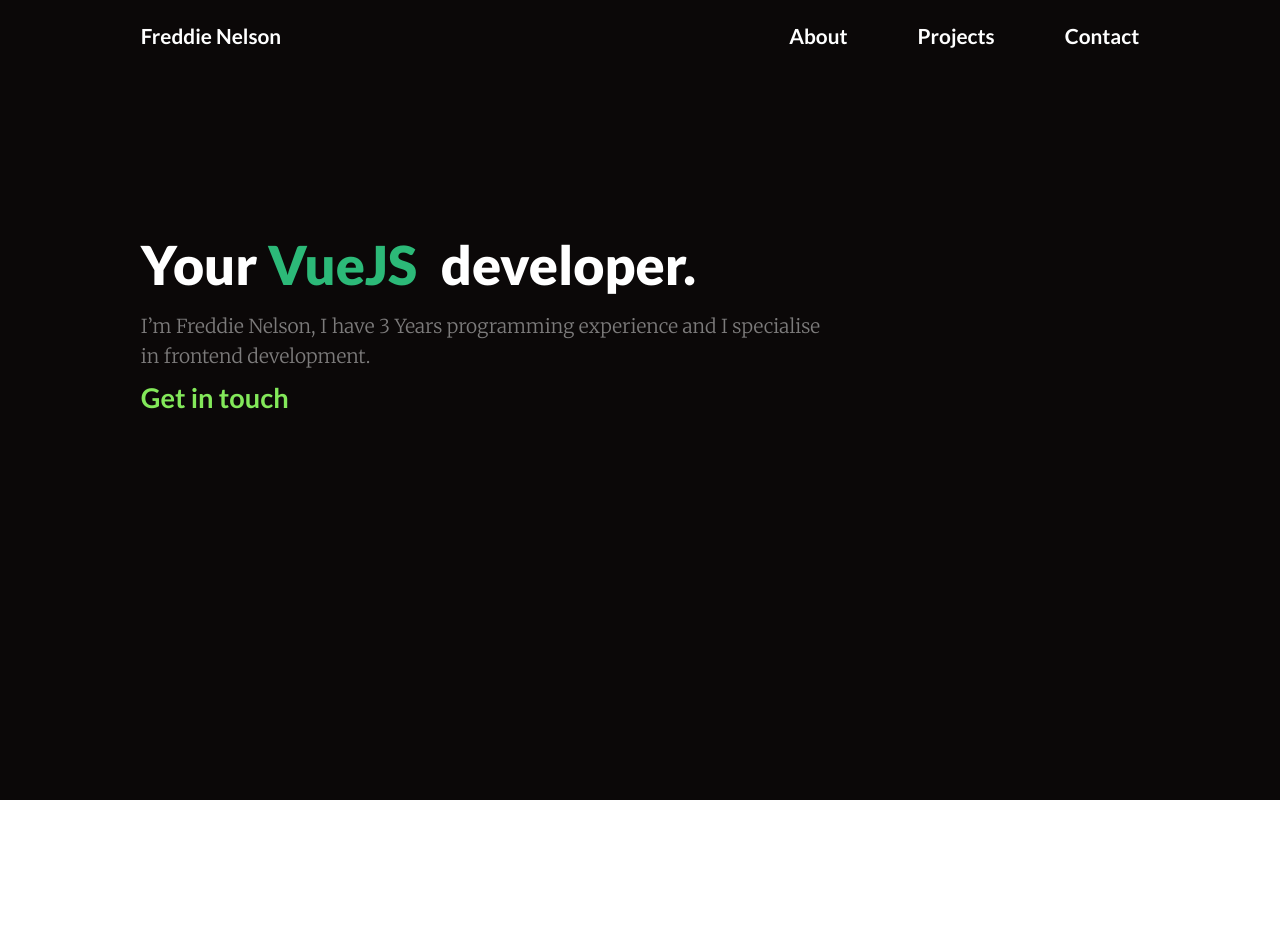
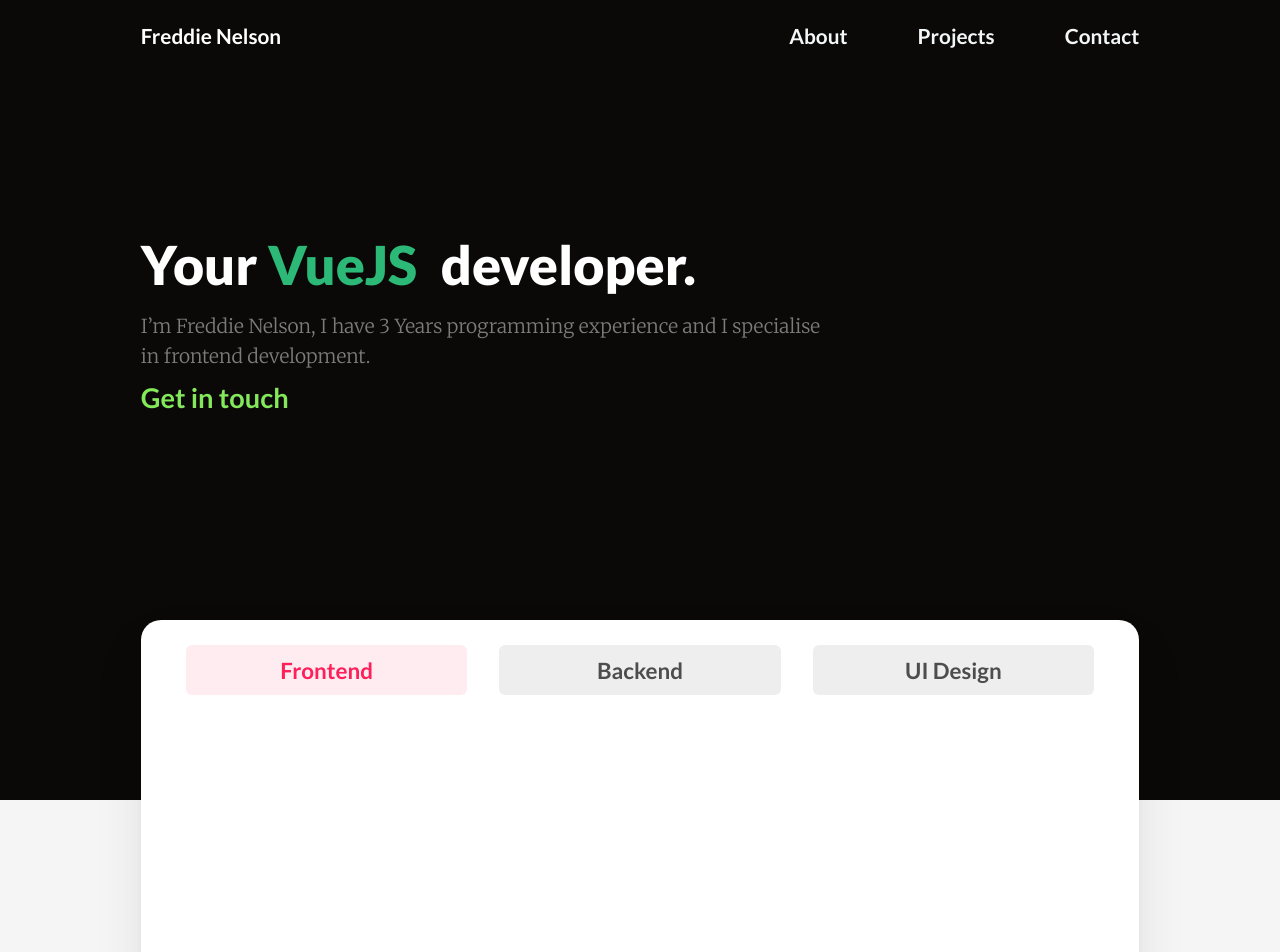
Before and after one commit to freddie-nelson/freddienelson.co.uk, a Vue app: page / in a window 1280 px wide. Shown: the top 952 px of the page. Before the commit the page ends 800 px from the top, so only its background shows below. Built offline with nearby package versions, Linux system fonts and the light colour scheme.

Commit message:
add skills section

```diff
--- a/package.json
+++ b/package.json
@@ -13,6 +13,7 @@
   },
   "devDependencies": {
     "@iconify-icons/line-md": "^1.0.5",
+    "@iconify-icons/uil": "^1.0.1",
     "@iconify/vue": "^2.0.0-rc.2",
     "@typescript-eslint/eslint-plugin": "^2.33.0",
     "@typescript-eslint/parser": "^2.33.0",
--- a/src/App.vue
+++ b/src/App.vue
@@ -2,6 +2,8 @@
   <mobile-menu :showMenu="showMenu" @close-menu="showMenu = false" />
   <navbar @show-menu="showMenu = true" />
   <hero />
+  <skills />
+  <about />
 </template>
 
 <script lang="ts">
@@ -9,6 +11,8 @@
 import MobileMenu from "./components/MobileMenu.vue";
 import Navbar from "./sections/nav/Nav.vue";
 import Hero from "./sections/hero/Hero.vue";
+import Skills from "./sections/skills/Skills.vue";
+import About from "./sections/about/About.vue";
 
 import { defineComponent } from 'vue';
 
@@ -17,7 +21,9 @@
   components: {
     MobileMenu,
     Navbar,
-    Hero
+    Hero,
+    Skills,
+    About
   },
   data() {
     return {
@@ -70,19 +76,26 @@
 
   // fonts
   --page-title: 900 max(4.2vw, 2.8rem) "Lato", "Arial", sans-serif;
+  --page-subtitle: 300 max(1.3vw, 1.2rem)/1.55 "Merriweather", serif;
   --heading: 700 3.375rem "Lato", "Arial", sans-serif;
   --heading-bolder: 900 3.375rem "Lato", "Arial", sans-serif;
-  --para: 300 max(1.3vw, 1.2rem)/1.55 "Merriweather", serif;
+  --para: 300 1rem/1.55 "Merriweather", serif;
   --para-small: 300 0.875rem/1.55 "Merriweather", serif;
 
   // spacing
   --side-padding: min(11vw, 250px);
 
+  // skills section
+  --skills-btn-bg: #eeeeee;
+  --skills-btn-text: #4d4d4d;
+  --skills-btn-selected-bg: #FFECF1;
+  --skills-btn-selected-text: #FF1F5A;
+
   // responsive variables
   @media screen and (max-width: 700px) {
     --side-padding: 3vw;
     --page-title: 900 max(4.2vw, 2.8rem)/.95 "Lato", "Arial", sans-serif;
-    --para: 300 max(1.3vw, 1.02rem)/1.45 "Merriweather", serif;
+    --page-subtitle: 300 max(1.3vw, 1.02rem)/1.45 "Merriweather", serif;
   }
 }
 
--- a/src/sections/about/About.vue
+++ b/src/sections/about/About.vue
@@ -1,5 +1,7 @@
 <template>
+  <section id="about">
 
+  </section>
 </template>
 
 <script lang="ts">
@@ -11,5 +13,9 @@
 </script>
 
 <style lang="scss" scoped>
-
+#about {
+  height: 100vh;
+  width: 100%;
+  background-color: var(--bg-light);
+}
 </style>
--- a/src/sections/hero/Hero.vue
+++ b/src/sections/hero/Hero.vue
@@ -79,7 +79,7 @@
     }
 
     p {
-      font: var(--para);
+      font: var(--page-subtitle);
       color: var(--para-dark);
       opacity: .75;
       width: 70%;
--- a/src/sections/nav/Nav.vue
+++ b/src/sections/nav/Nav.vue
@@ -57,6 +57,26 @@
 
   .link {
     font-size: 1.3rem;
+    position: relative;
+    mix-blend-mode: difference;
+
+    &:hover {
+      &::before {
+        width: calc(100% + 20px);
+      }
+    }
+
+    &::before {
+      content: "";
+      position: absolute;
+      background-color: var(--accent-dark);
+      top: calc(49%);
+      left: -10px;
+      border-radius: 2px;
+      transition: width .2s ease;
+      height: 4px;
+      width: 0px;
+    }
   }
 
   .menu-btn {
--- a/src/sections/skills/Skills.vue
+++ b/src/sections/skills/Skills.vue
@@ -1,15 +1,66 @@
 <template>
-
+  <section class="skills">
+    <div class="buttons">
+      <skill-btn text="Frontend" :selected="frontend" @click="changeSkill" />
+      <skill-btn text="Backend" :selected="backend" @click="changeSkill" />
+      <skill-btn text="UI Design" :selected="ui" @click="changeSkill" />
+    </div>
+  </section>
 </template>
 
 <script lang="ts">
+import Button from "./components/Button.vue";
+
 import { defineComponent } from "vue";
 
 export default defineComponent({
-  name: "Skills"
+  name: "Skills",
+  components: {
+    "skill-btn": Button
+  },
+  data() {
+    return {
+      frontend: true,
+      backend: false,
+      ui: false
+    }
+  },
+  methods: {
+    changeSkill(e: any) {
+      const text = e.srcElement.innerText;
+
+      this.frontend = false;
+      this.backend = false;
+      this.ui = false;
+      console.log(text);
+
+      if (text === "Frontend") {
+        this.frontend = true;
+      } else if (text === "Backend") {
+        this.backend = true;
+      } else {
+        this.ui = true;
+      }
+    }
+  }
 });
 </script>
 
 <style lang="scss" scoped>
+.skills {
+  width: calc(100% - var(--side-padding) * 2);
+  height: 400px;
+  background-color: white;
+  border-radius: 20px;
+  position: absolute;
+  padding: 25px 45px !important;
+  margin: 0 var(--side-padding);
+  margin-top: -180px;
+  box-shadow: 0px 10px 10px rgba(0, 0, 0, 0.04), 0px 25px 50px rgba(0, 0, 0, 0.09);
 
+  .buttons {
+    display: flex;
+    justify-content: space-between;
+  }
+}
 </style>
--- /dev/null
+++ b/src/sections/skills/components/Button.vue
@@ -0,0 +1,41 @@
+<template>
+  <button class="btn" :class="{ selected }">
+    {{ text }}
+  </button>
+</template>
+
+<script lang="ts">
+import { defineComponent } from "vue";
+
+export default defineComponent({
+  name: "Button",
+  props: {
+    text: {
+      type: String,
+      required: true
+    },
+    selected: {
+      type: Boolean,
+      default: false
+    }
+  }
+});
+</script>
+
+<style lang="scss" scoped>
+.btn {
+  width: 31%;
+  height: 50px;
+  border-radius: 6px;
+  background-color: var(--skills-btn-bg);
+  color: var(--skills-btn-text);
+  font: var(--heading);
+  font-size: 1.4rem;
+  outline: none;
+
+  &.selected {
+    background-color: var(--skills-btn-selected-bg);
+    color: var(--skills-btn-selected-text);
+  }
+}
+</style>
```
Also changed, not shown: 1 other file (tests, documents, lock files or other folders).
